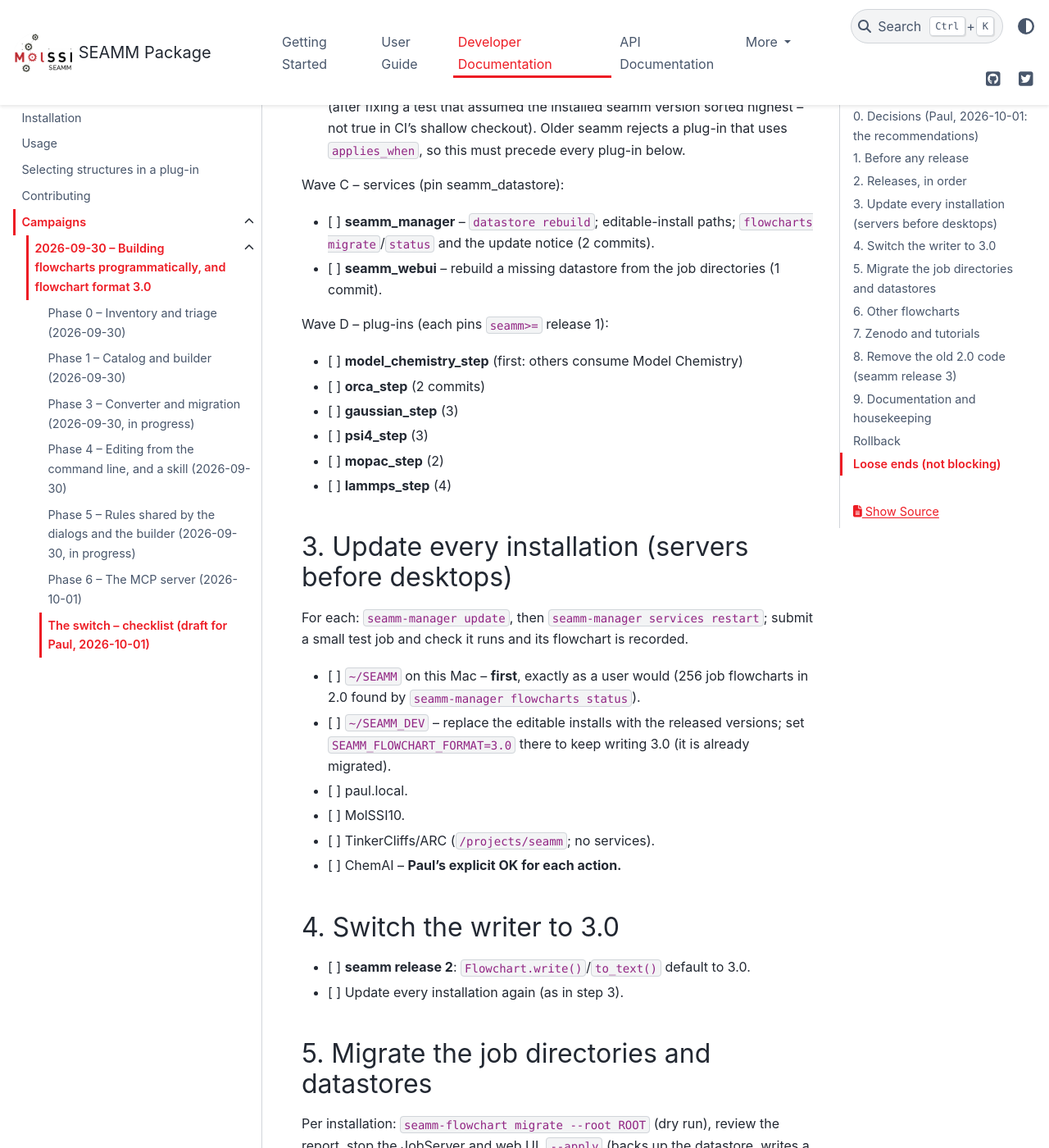
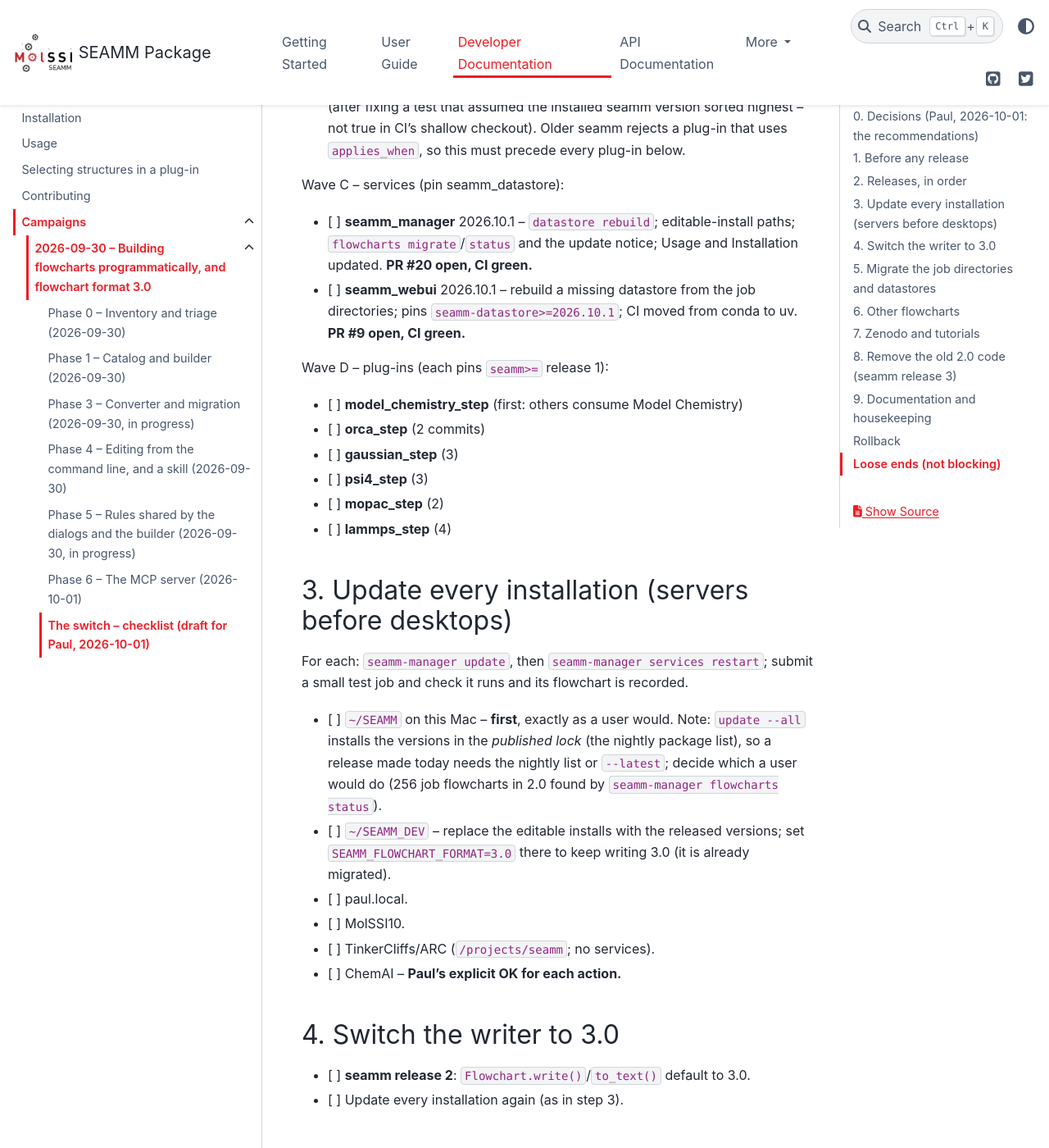
Before and after one commit to molssi-seamm/seamm, a Sphinx documentation site: the page built from docs/developer_guide/campaigns/2026-09-30/NOTES_switch.rst, in a window 1280 px wide and 1400 px high, scrolled down 2298 px. Shown: the whole window at 82% size. Built offline with Sphinx 7.4.7 and the PyData theme 0.15.4, drawn with Linux system fonts in a browser that asks for light colours; pages that are not in the unit, such as notebooks, are missing from menus.

Commit message:
Switch checklist: Wave C PRs open; the lock-file note for ~/SEAMM
Co-Authored-By: Claude Opus 5.5 <noreply@anthropic.com>

```diff
--- a/docs/developer_guide/campaigns/2026-09-30/NOTES_switch.rst
+++ b/docs/developer_guide/campaigns/2026-09-30/NOTES_switch.rst
@@ -80,9 +80,12 @@ Wave B -- seamm, release 1 (reads 3.0, writes 2.0):
 
 Wave C -- services (pin seamm_datastore):
 
-- [ ] **seamm_manager** -- ``datastore rebuild``; editable-install paths;
-  ``flowcharts migrate``/``status`` and the update notice (2 commits).
-- [ ] **seamm_webui** -- rebuild a missing datastore from the job directories (1 commit).
+- [ ] **seamm_manager** 2026.10.1 -- ``datastore rebuild``; editable-install paths;
+  ``flowcharts migrate``/``status`` and the update notice; Usage and Installation
+  updated. **PR #20 open, CI green.**
+- [ ] **seamm_webui** 2026.10.1 -- rebuild a missing datastore from the job directories;
+  pins ``seamm-datastore>=2026.10.1``; CI moved from conda to uv. **PR #9 open, CI
+  green.**
 
 Wave D -- plug-ins (each pins ``seamm>=`` release 1):
 
@@ -99,7 +102,9 @@ Wave D -- plug-ins (each pins ``seamm>=`` release 1):
 For each: ``seamm-manager update``, then ``seamm-manager services restart``; submit a
 small test job and check it runs and its flowchart is recorded.
 
-- [ ] ``~/SEAMM`` on this Mac -- **first**, exactly as a user would (256 job flowcharts
+- [ ] ``~/SEAMM`` on this Mac -- **first**, exactly as a user would. Note: ``update --all``
+  installs the versions in the *published lock* (the nightly package list), so a release
+  made today needs the nightly list or ``--latest``; decide which a user would do (256 job flowcharts
   in 2.0 found by ``seamm-manager flowcharts status``).
 - [ ] ``~/SEAMM_DEV`` -- replace the editable installs with the released versions; set
   ``SEAMM_FLOWCHART_FORMAT=3.0`` there to keep writing 3.0 (it is already migrated).
```
